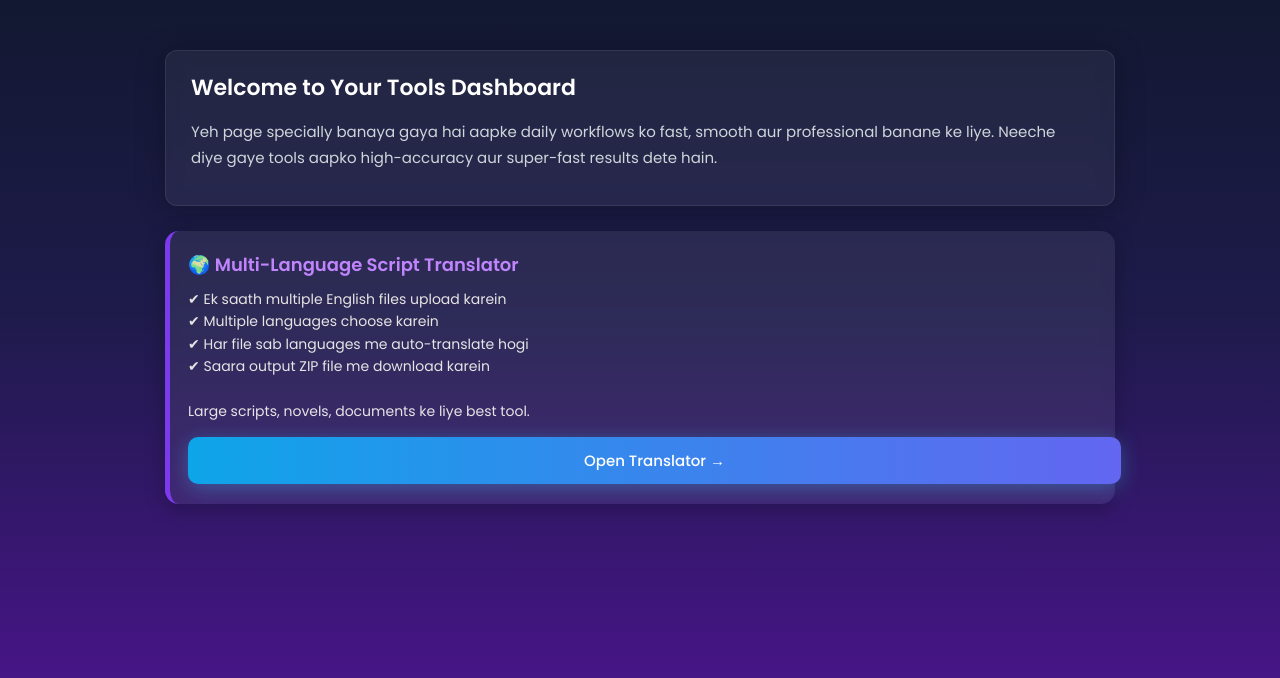
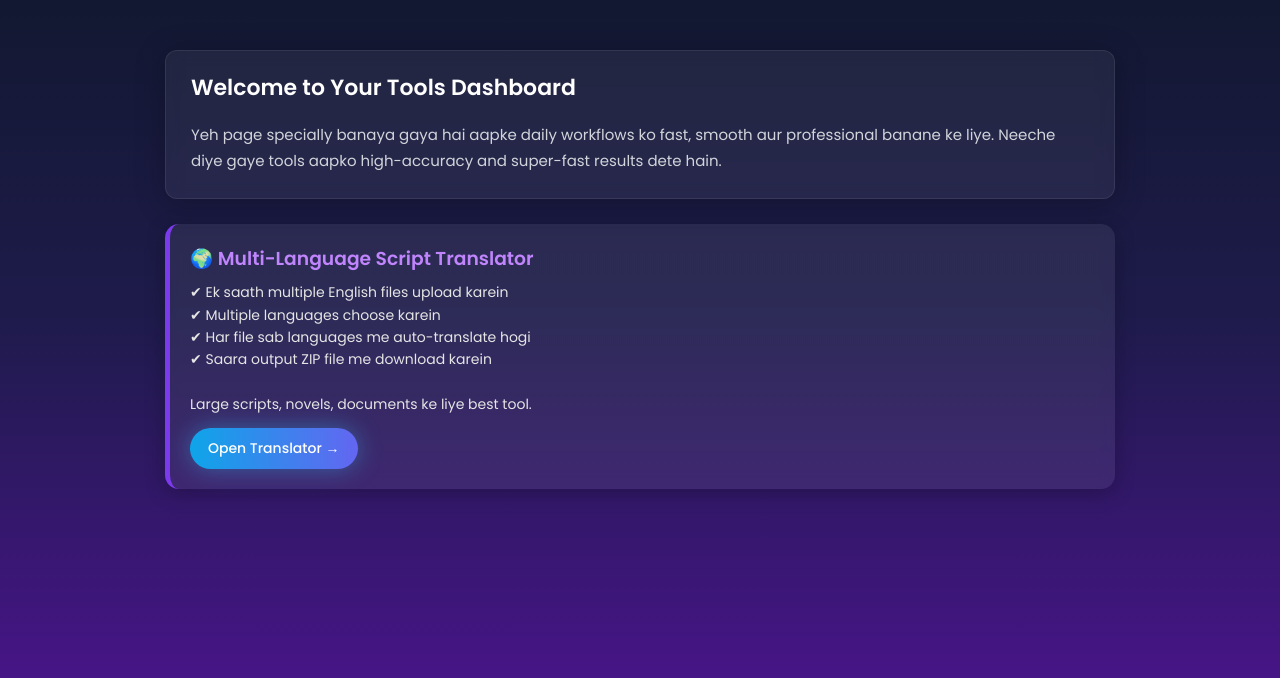
Before and after one commit to sulemanb2939/multi_tool_translator, a Flask app: page / in a window 1280 px wide. Shown: the part 86-764 px from the top of the page. Run offline with Flask 3, Linux system fonts and the light colour scheme.

Commit message:
Update base.html
old code

```diff
--- a/templates/base.html
+++ b/templates/base.html
@@ -2,7 +2,7 @@
 <html lang="en">
 <head>
     <meta charset="UTF-8">
-    <meta name="viewport" content="width=device-width, initial-scale=1.0">
+    <meta name="viewport" content="width=device-width, initial-scale=1.0"> <!-- Mobile Responsive -->
     <title>My Tools – Professional Utilities</title>
 
     <!-- Google Font -->
@@ -12,10 +12,9 @@
         body {
             font-family: 'Poppins', sans-serif;
             margin: 0;
-            padding: 0;
             background: linear-gradient(180deg, #0f172a, #1e1b4b, #4a148c);
+            min-height: 100vh;
             color: #e0e0e0;
-            min-height: 100vh;
         }
 
         header {
@@ -45,13 +44,13 @@
             padding: 20px 25px;
             border-radius: 12px;
             box-shadow: 0 4px 30px rgba(0,0,0,0.25);
+            margin-bottom: 25px;
             backdrop-filter: blur(8px);
             border: 1px solid rgba(255,255,255,0.08);
-            margin-bottom: 25px;
         }
 
         .intro h2 {
-            margin: 0 0 8px;
+            margin-top: 0;
             color: #ffffff;
             font-weight: 600;
             font-size: 22px;
@@ -59,62 +58,56 @@
 
         .intro p {
             color: #d1d5db;
+            line-height: 1.7;
+            margin: 10px 0 5px;
             font-size: 15px;
-            line-height: 1.7;
         }
 
         .tool-card {
             background: rgba(255,255,255,0.07);
             border-radius: 14px;
-            padding: 20px 18px;
-            margin-bottom: 20px;
+            padding: 20px;
+            margin-bottom: 18px;
             border-left: 5px solid #7c3aed;
+            transition: 0.25s ease;
             box-shadow: 0 4px 20px rgba(0,0,0,0.25);
             backdrop-filter: blur(6px);
-            transition: 0.25s ease;
         }
 
         .tool-card:hover {
+            transform: translateY(-4px);
             background: rgba(255,255,255,0.12);
-            transform: translateY(-4px);
         }
 
         .tool-card h3 {
-            margin: 0 0 10px;
+            margin: 0 0 8px;
             color: #c084fc;
             font-weight: 600;
-            font-size: 18px;
         }
 
         .tool-card p {
-            margin: 0 0 14px;
+            margin: 0 0 12px;
             color: #e5e5e5;
             font-size: 14px;
             line-height: 1.6;
         }
 
         .btn {
-            display: block;
-            width: 100%;
-            text-align: center;
-            padding: 12px;
-            margin-top: 15px;
-
+            display: inline-block;
+            padding: 10px 18px;
             background: linear-gradient(90deg, #0ea5e9, #6366f1);
             color: #fff;
-
             text-decoration: none;
-            border-radius: 10px;
+            border-radius: 999px;
             font-weight: 500;
-            font-size: 15px;
-
-            box-shadow: 0 4px 20px rgba(56,189,248,0.35);
-            transition: all 0.2s ease;
+            font-size: 14px;
+            box-shadow: 0 0 25px rgba(56,189,248,0.4);
+            transition: 0.2s;
         }
 
         .btn:hover {
             transform: translateY(-2px);
-            box-shadow: 0 6px 24px rgba(56,189,248,0.5);
+            box-shadow: 0 0 30px rgba(56,189,248,0.6);
         }
 
         /* MOBILE RESPONSIVE */
@@ -138,10 +131,10 @@
                 font-size: 13px;
             }
             .btn {
-                padding: 14px;
-                font-size: 16px;
-                border-radius: 12px;
-                margin-top: 18px;
+                display: block;
+                text-align: center;
+                width: 100%;
+                padding: 12px;
             }
         }
     </style>
@@ -161,11 +154,11 @@
         <p>
             Yeh page specially banaya gaya hai aapke daily workflows ko fast, smooth
             aur professional banane ke liye. Neeche diye gaye tools aapko high-accuracy
-            aur super-fast results dete hain.
+            and super-fast results dete hain.
         </p>
     </div>
 
-    <!-- Translator Tool Box -->
+    <!-- Translator Tool -->
     <div class="tool-card">
         <h3>🌍 Multi-Language Script Translator</h3>
         <p>
@@ -175,10 +168,10 @@
             ✔ Saara output ZIP file me download karein<br><br>
             Large scripts, novels, documents ke liye best tool.
         </p>
-
         <a class="btn" href="{{ url_for('translator') }}">Open Translator →</a>
     </div>
 
+    <!-- More tools can be added below -->
 </div>
 
 </body>
```
